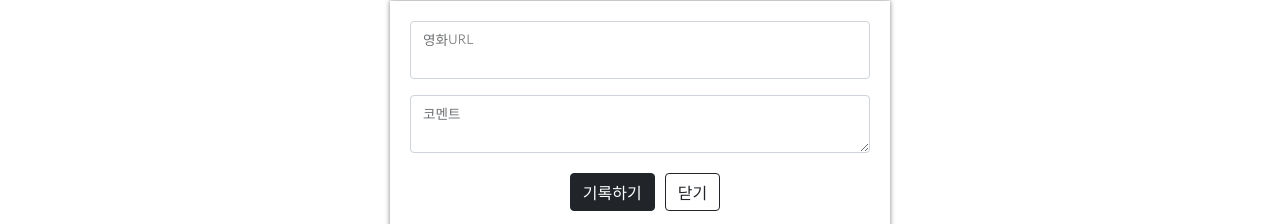
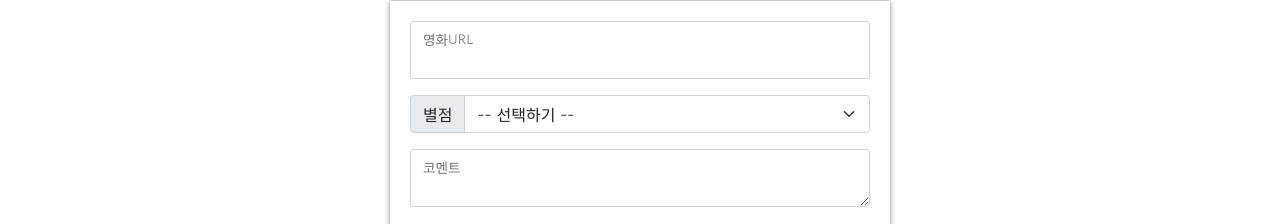
Before and after one commit to godjooyoung/myPage, a plain HTML site: page index.html in a window 1280 px wide. Shown: the part 269-493 px from the top of the page. Drawn offline with nearby package versions, Linux system fonts and the light colour scheme.

Commit message:
웹개발 종합반 1주차 과제
별점 선택박스 추가

```diff
--- a/index.html
+++ b/index.html
@@ -12,7 +12,7 @@
         integrity="sha384-MrcW6ZMFYlzcLA8Nl+NtUVF0sA7MsXsP1UyJoMp4YLEuNSfAP+JcXn/tWtIaxVXM"
         crossorigin="anonymous"></script>
 
-    <title>스파르타코딩클럽 | 부트스트랩 연습하기</title>
+    <title>웹개발 종합반 1주차 정적 웹페이지</title>
     <style>
         @import url('https://fonts.googleapis.com/css2?family=Gowun+Dodum&display=swap');
 
@@ -54,21 +54,24 @@
         }
 
         .myPost {
-            width : 500px;
-            margin : 20px auto 20px auto;
-            padding : 20px 20px 20px 20px;
-            box-shadow:  0px 0px 5px 0px gray;
+            width: 500px;
+            margin: 20px auto 20px auto;
+            padding: 20px 20px 20px 20px;
+            box-shadow: 0px 0px 5px 0px gray;
         }
+
         .myBtn {
-            margin : 20px 0px 0px 0px;
+            margin: 20px 0px 0px 0px;
             display: flex;
             flex-direction: row;
             align-items: center;
             justify-content: center;
         }
-        .myBtn > button{
-            margin : 0px 0px 0px 10px;
+
+        .myBtn>button {
+            margin: 0px 0px 0px 10px;
         }
+
         .myCards {
             width: 1200px;
             margin: 20px auto 20px auto;
@@ -90,6 +93,17 @@
         <div class="form-floating mb-3">
             <input type="text" class="form-control" id="floatingInput">
             <label for="floatingInput">영화URL</label>
+        </div>
+        <div class="input-group mb-3">
+            <label class="input-group-text" for="inputGroupSelect01">별점</label>
+            <select class="form-select" id="inputGroupSelect01">
+                <option selected>-- 선택하기 --</option>
+                <option value="1">⭐</option>
+                <option value="2">⭐⭐</option>
+                <option value="3">⭐⭐⭐</option>
+                <option value="4">⭐⭐⭐⭐</option>
+                <option value="5">⭐⭐⭐⭐⭐</option>
+            </select>
         </div>
         <div class="form-floating">
             <textarea class="form-control" id="floatingTextarea"></textarea>
```
